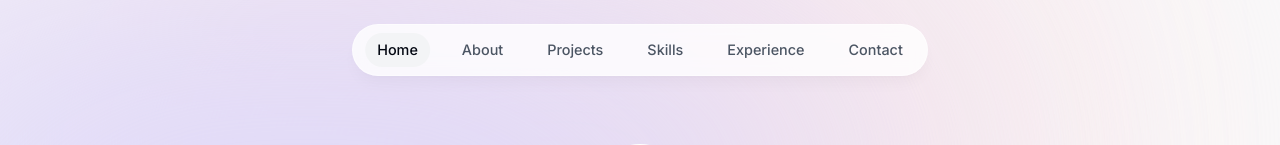
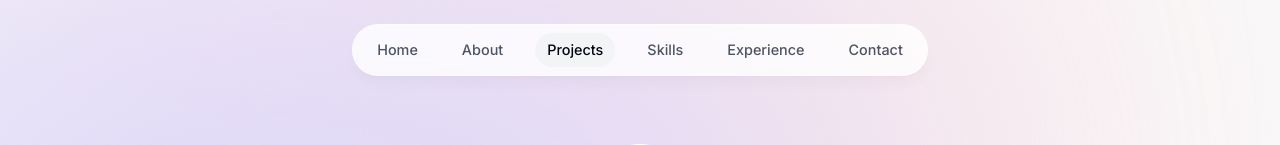
Before and after one commit to Harikesh-14/Portfolio, a Next.js app: page / in a window 1280 px wide. Shown: the top 145 px of the page. Built offline with nearby package versions, Linux system fonts and the light colour scheme.

Commit message:
Improved the header animation

```diff
--- a/components/about.tsx
+++ b/components/about.tsx
@@ -1,12 +1,30 @@
 "use client"
 
-import React from 'react'
+import React, { useEffect } from 'react'
 import { motion } from 'framer-motion'
+import { useInView } from 'react-intersection-observer'
+import { useActiveSectionContext } from '@/context/activeSectionContext'
+
 import SectionHeading from './section-heading'
 
 function About() {
+  const { ref, inView } = useInView({
+    threshold: 0.75
+  })
+  const { setActiveSection, timeOfLastClick } = useActiveSectionContext()
+
+  useEffect(() => {
+    if (inView && Date.now() - timeOfLastClick > 1000) {
+      setActiveSection('About')
+    }
+  }, [inView, timeOfLastClick])
+
   return (
-    <section className='text-center max-w-[45rem] leading-8 sm:mb-0 scroll-mt-28' id='about'>
+    <section
+      ref={ref}
+      className='text-center max-w-[45rem] leading-8 sm:mb-0 scroll-mt-28'
+      id='about'
+    >
       <SectionHeading text={"About Me"} />
       <motion.p
         className='font-medium mb-3'
--- a/components/header.tsx
+++ b/components/header.tsx
@@ -9,7 +9,7 @@
 import { useActiveSectionContext } from '@/context/activeSectionContext';
 
 function Header() {
-  const { activeSection, setActiveSection } = useActiveSectionContext()
+  const { activeSection, setActiveSection, setTimeOfLastClick } = useActiveSectionContext()
 
   return (
     <header className='z-[999] relative'>
@@ -36,7 +36,10 @@
                       "text-gray-950": activeSection === link.name
                     })}
                     href={link.hash}
-                    onClick={() => setActiveSection(link.name)}
+                    onClick={() => {
+                      setActiveSection(link.name)
+                      setTimeOfLastClick(Date.now())
+                    }}
                   >
                     {link.name}
 
--- a/components/intro.tsx
+++ b/components/intro.tsx
@@ -1,9 +1,13 @@
 "use client";
 
-import React from 'react'
+import React, { useEffect } from 'react'
 import { motion } from 'framer-motion'
 import Image from 'next/image'
 import Link from 'next/link';
+import { useInView } from 'react-intersection-observer';
+
+import { useActiveSectionContext } from '@/context/activeSectionContext';
+
 import { BsArrowRight, BsGithub, BsInstagram, BsLinkedin } from 'react-icons/bs';
 import { HiDownload } from 'react-icons/hi';
 import { SiLeetcode } from 'react-icons/si';
@@ -11,8 +15,17 @@
 import myPhoto from '@/public/myPhoto.png'
 
 function Intro() {
+  const { ref, inView } = useInView({
+    threshold: 0.5
+  })
+  const { setActiveSection } = useActiveSectionContext()
+
+  useEffect(() => {
+    if(inView) setActiveSection('Home')
+  }, [inView])
+
   return (
-    <section id='home' className='mb-28 max-w-[50rem] text-center sm:mb-0 scroll-mt-28'>
+    <section ref={ref} id='home' className='mb-28 max-w-[50rem] text-center sm:mb-0 scroll-mt-28'>
       <div className='flex items-center justify-center'>
         <div className='relative'>
           <motion.div
--- a/components/projects.tsx
+++ b/components/projects.tsx
@@ -1,12 +1,28 @@
-import React from 'react'
+"use client";
+
+import React, { useEffect } from 'react'
+import { useInView } from 'react-intersection-observer'
+import { useActiveSectionContext } from '@/context/activeSectionContext'
+
 import SectionHeading from './section-heading'
 import ProjectCard from './project-card'
 
 import { projectsData } from '../lib/data'
 
 function Projects() {
+  const { ref, inView } = useInView({
+    threshold: 0.5
+  })
+  const { setActiveSection, timeOfLastClick } = useActiveSectionContext()
+
+  useEffect(() => {
+    if (inView && Date.now() - timeOfLastClick > 1000) {
+      setActiveSection('Projects')
+    }
+  }, [inView, timeOfLastClick])
+
   return (
-    <section className='mt-20 scroll-mt-28' id='projects'>
+    <section ref={ref} className='mt-20 scroll-mt-28' id='projects'>
       <SectionHeading text='My Projects' />
 
       <div>
--- a/context/activeSectionContext.tsx
+++ b/context/activeSectionContext.tsx
@@ -9,14 +9,18 @@
 type ActiveSectionContextType = {
   activeSection: SectionActive
   setActiveSection: React.Dispatch<React.SetStateAction<SectionActive>>
+  timeOfLastClick: number,
+  setTimeOfLastClick: React.Dispatch<React.SetStateAction<number>>
 }
 
 export const ActiveSectionContext = createContext<ActiveSectionContextType | null>(null)
 
 function ActiveSectionContextProvider({ children }: { children: React.ReactNode }) {
   const [activeSection, setActiveSection] = useState<SectionActive>('Home')
+  const [timeOfLastClick, setTimeOfLastClick] = useState<number>(0)
+
   return (
-    <ActiveSectionContext.Provider value={{activeSection, setActiveSection}}>
+    <ActiveSectionContext.Provider value={{activeSection, setActiveSection, timeOfLastClick, setTimeOfLastClick}}>
       {children}
     </ActiveSectionContext.Provider>
   )
--- a/package.json
+++ b/package.json
@@ -14,7 +14,8 @@
     "next": "14.1.4",
     "react": "^18",
     "react-dom": "^18",
-    "react-icons": "^5.0.1"
+    "react-icons": "^5.0.1",
+    "react-intersection-observer": "^9.8.1"
   },
   "devDependencies": {
     "@types/node": "^20",
```
Also changed, not shown: 1 other file (tests, documents, lock files or other folders).
